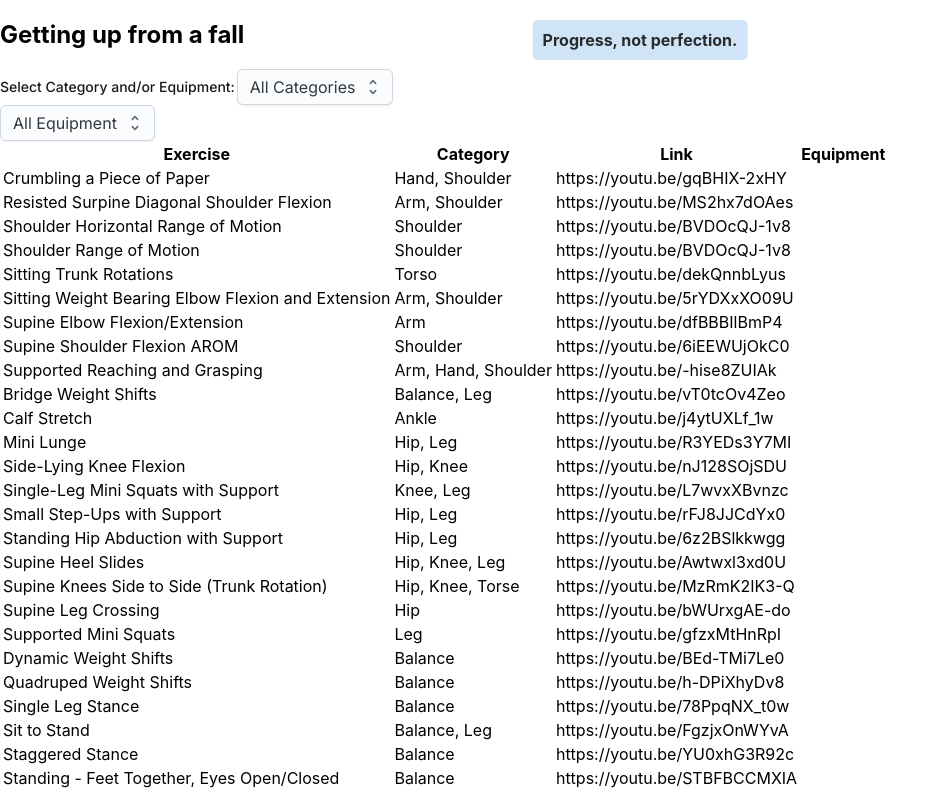
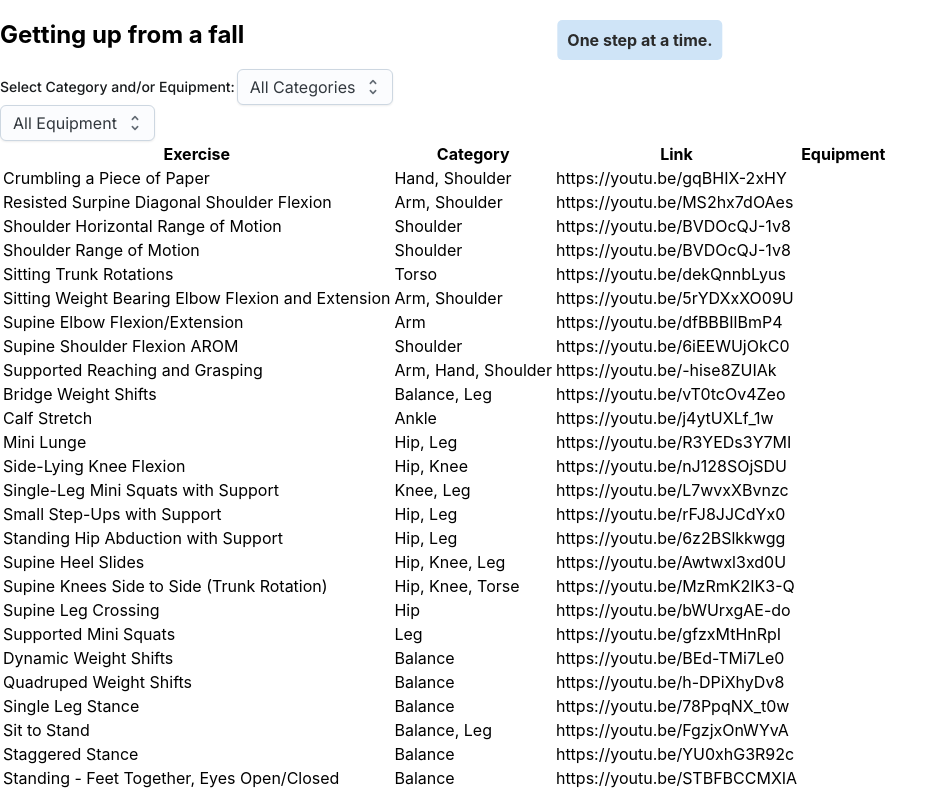
Before and after one commit to kmperera/CIS4930-HandsOnLearning, a React (Create React App) app in the folder health-app-frontend/: page /exercises in a window 1280 px wide. Shown: the top 793 px of the page, without its empty margins (0-948 px from the left). Built offline with nearby package versions, Linux system fonts and the light colour scheme.

Commit message:
motivation done

```diff
--- a/health-app-frontend/src/Evaluations/Evaluations.js
+++ b/health-app-frontend/src/Evaluations/Evaluations.js
@@ -6,9 +6,9 @@ import { useState, useEffect, useMemo } from "react";
 
 export default function Evaluations() {
     const messages = useMemo(() => [
-        "Progress, not perfection.",
         "Healing begins with self love.",
         "One step at a time.",
+        "Progress, not perfection.",
         "Your strength is beyond inspiring.",
         "Hope is stronger than fear.",
         "Discover your true resilience.",
--- a/health-app-frontend/src/Exercises/Excercises.js
+++ b/health-app-frontend/src/Exercises/Excercises.js
@@ -7,9 +7,9 @@ import Motivation from "./Motivation";
 
 export default function Exercises() {
     const messages = useMemo(() => [
+        "One step at a time.",
         "Progress, not perfection.",
         "Healing begins with self love.",
-        "One step at a time.",
         "Your strength is beyond inspiring.",
         "Hope is stronger than fear.",
         "Discover your true resilience.",
--- a/health-app-frontend/src/StayConnected/StayConnected.js
+++ b/health-app-frontend/src/StayConnected/StayConnected.js
@@ -5,11 +5,11 @@ import Motivation from "./Motivation";
 
 export default function StayConnected() {
     const messages = useMemo(() => [
+        "Hope is stronger than fear.",
         "Progress, not perfection.",
         "Healing begins with self love.",
         "One step at a time.",
         "Your strength is beyond inspiring.",
-        "Hope is stronger than fear.",
         "Discover your true resilience.",
         "Positivity is the greatest super power.",
         "Embrace your inner strength.",
--- a/health-app-frontend/src/Useful/Useful.js
+++ b/health-app-frontend/src/Useful/Useful.js
@@ -142,6 +142,7 @@ const AllItems = [
 
 export default function Useful() {
     const messages = useMemo(() => [
+        "Embrace your inner strength.",
         "Progress, not perfection.",
         "Healing begins with self love.",
         "One step at a time.",
@@ -149,7 +150,6 @@ export default function Useful() {
         "Hope is stronger than fear.",
         "Discover your true resilience.",
         "Positivity is the greatest super power.",
-        "Embrace your inner strength.",
         "Courage and perserverance daily.",
         "You are so loved."
       ], []);
```
